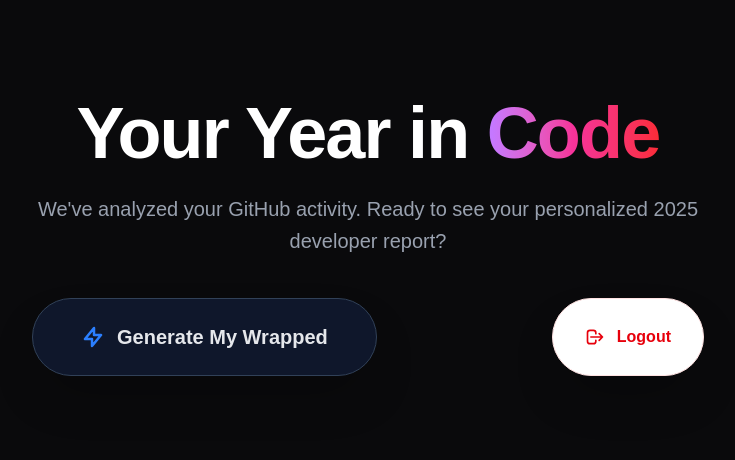
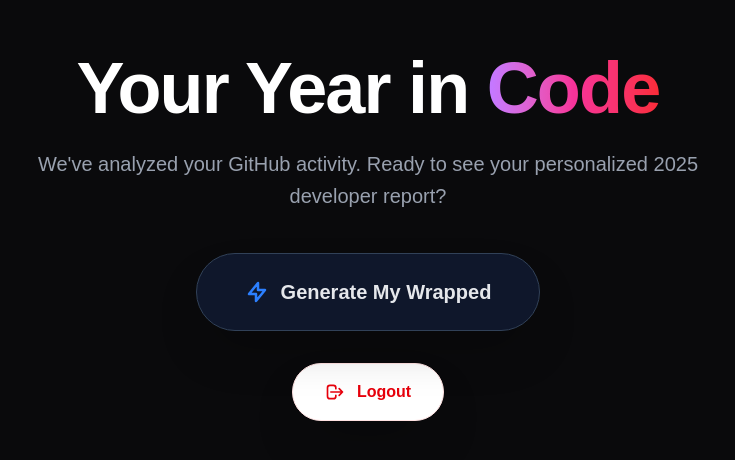
Before and after one commit to LeonardoTironi/GitHubWrapped, a Next.js app: page /wrapped in a window 1280 px wide. Shown: the part 164-624 px from the top of the page, without its empty margins (272-1007 px from the left). Built offline with nearby package versions, Linux system fonts and the light colour scheme.

Commit message:
change buttons

```diff
--- a/app/wrapped/page.tsx
+++ b/app/wrapped/page.tsx
@@ -268,11 +268,8 @@
             We've analyzed your GitHub activity. Ready to see your personalized
             2025 developer report?
           </p>
-          <div className="flex flex-row justify-between">
-            <button
-              onClick={generateWrapped}
-              className="group relative flex items-center gap-3 px-12 py-6 bg-slate-900 text-gray-200 text-xl font-bold rounded-full border border-slate-700 transition-all transform hover:scale-105 hover:bg-slate-800 hover:text-white hover:shadow-[0_0_40px_8px_rgba(30,58,138,0.5)] active:scale-95 cursor-pointer shadow-2xl"
-            >
+          <div className="flex justify-center">
+            <button className="group relative flex items-center gap-3 px-12 py-6 bg-slate-900 text-gray-200 text-xl font-bold rounded-full border border-slate-700 transition-all transform hover:scale-105 hover:bg-slate-800 hover:text-white hover:shadow-[0_0_40px_8px_rgba(30,58,138,0.5)] active:scale-95 cursor-pointer shadow-2xl">
               {/* Ícone em azul brilhante para contraste */}
               <svg
                 className="w-6 h-6 text-blue-500 group-hover:text-blue-400 transition-colors"
@@ -291,6 +288,8 @@
               {/* Overlay sutil de cinza no hover */}
               <span className="absolute inset-0 rounded-full bg-slate-400/5 opacity-0 group-hover:opacity-100 transition-opacity" />
             </button>
+          </div>
+          <div className="flex justify-center mt-8">
             <LogoutButton />
           </div>
         </div>
```
